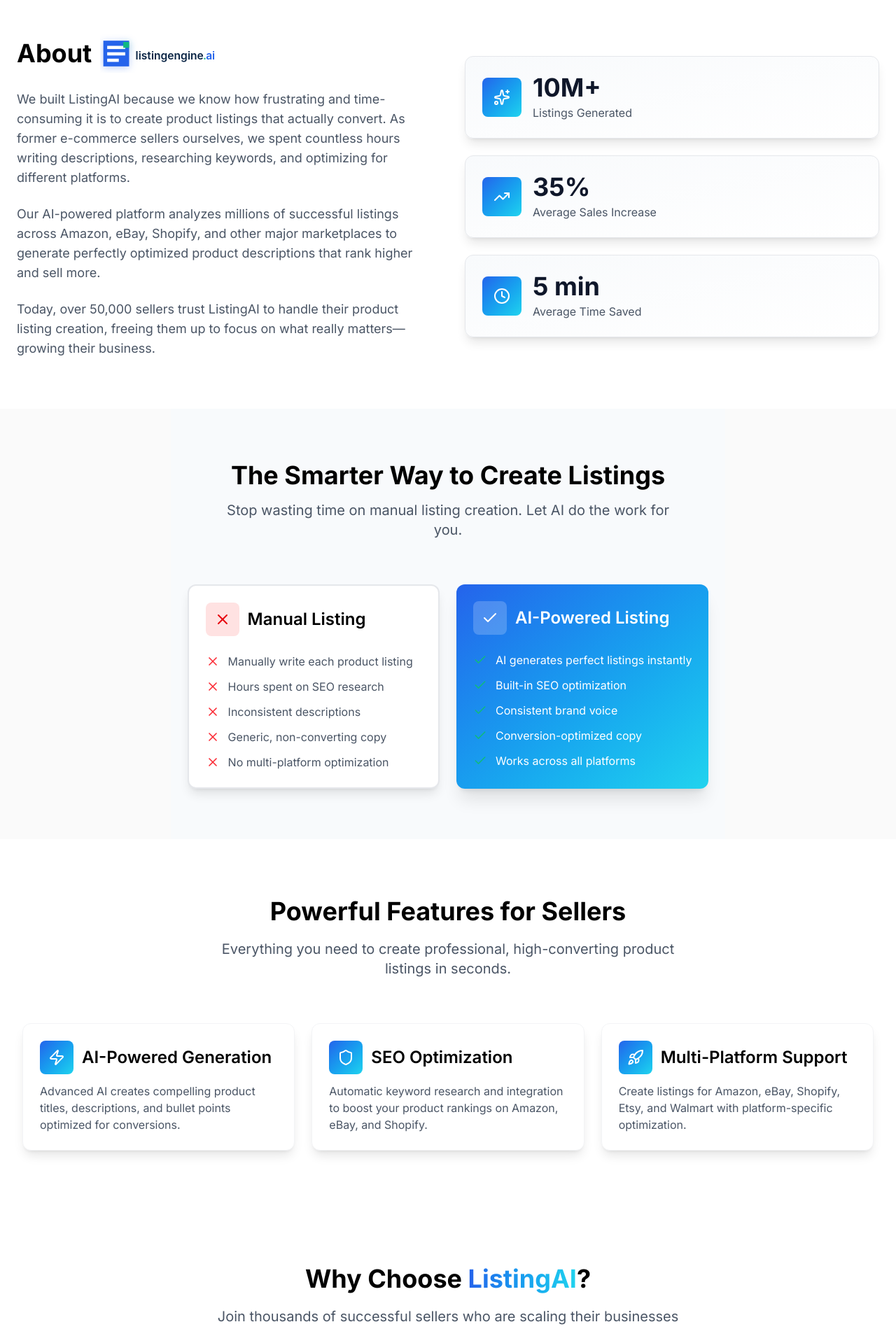
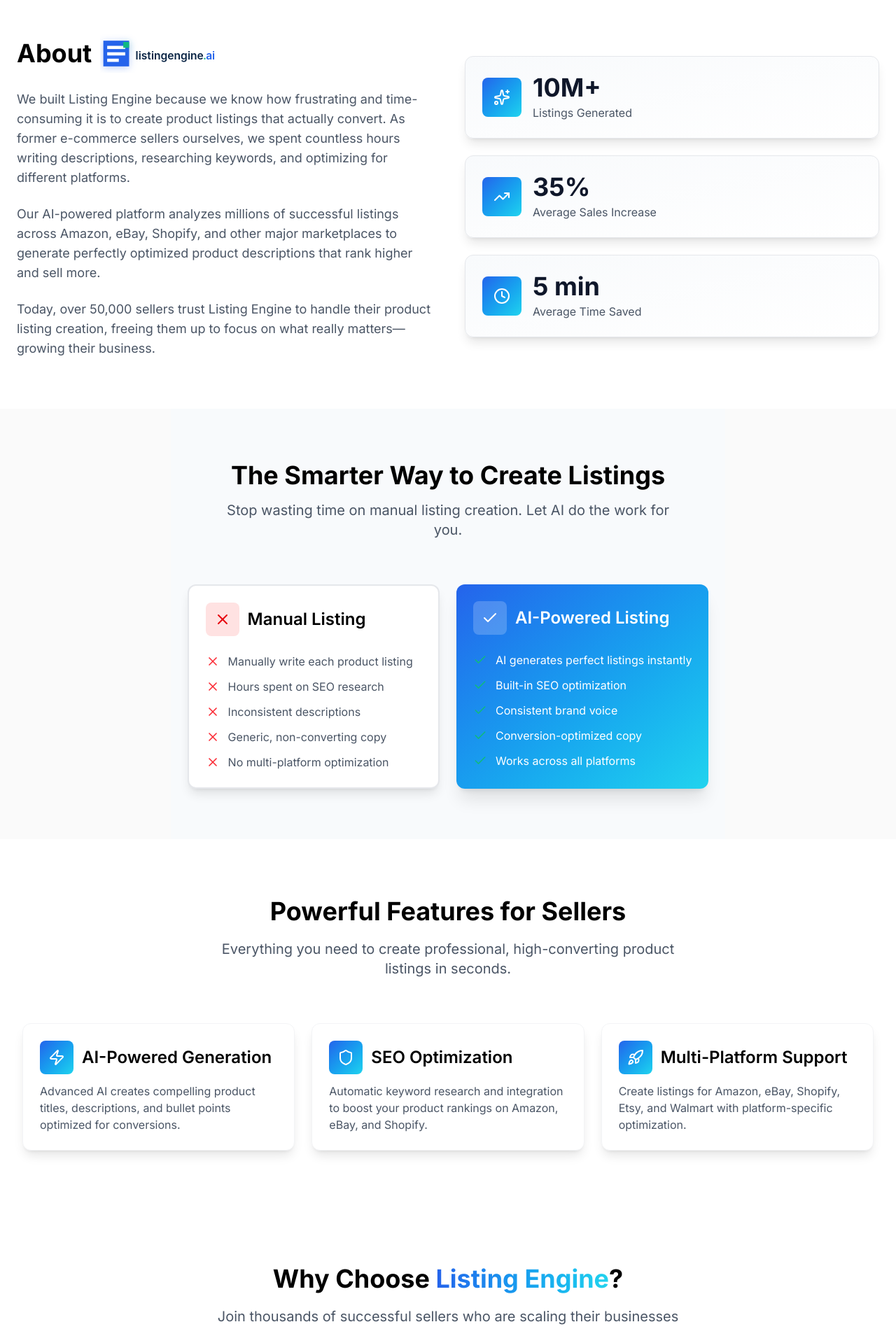
Before and after one commit to evangelista-junior/listing-ai, a Next.js app: page / in a window 1280 px wide. Shown: the part 1160-3059 px from the top of the page at 70% size. Built offline with nearby package versions, Linux system fonts and the light colour scheme.

Commit message:
fix: Update references from ListingAI to Listing Engine for consistency

```diff
--- a/src/components/layout/Footer/index.tsx
+++ b/src/components/layout/Footer/index.tsx
@@ -68,7 +68,7 @@ export function Footer() {
 
         <div className="pt-6 border-t border-gray-800 flex flex-col md:flex-row justify-between items-center">
           <p className="text-gray-400 text-sm mb-3 md:mb-0">
-            © {new Date().getFullYear()} ListingAI. All rights reserved.
+            © {new Date().getFullYear()} Listing Engine. All rights reserved.
           </p>
           <div className="flex gap-6 text-sm">
             <a
--- a/src/components/sections/About/index.tsx
+++ b/src/components/sections/About/index.tsx
@@ -38,7 +38,7 @@ export function About() {
               />
             </h2>
             <p className="text-lg text-gray-600 mb-6">
-              We built ListingAI because we know how frustrating and
+              We built Listing Engine because we know how frustrating and
               time-consuming it is to create product listings that actually
               convert. As former e-commerce sellers ourselves, we spent
               countless hours writing descriptions, researching keywords, and
@@ -51,13 +51,12 @@ export function About() {
               and sell more.
             </p>
             <p className="text-lg text-gray-600">
-              Today, over 50,000 sellers trust ListingAI to handle their product
-              listing creation, freeing them up to focus on what really
+              Today, over 50,000 sellers trust Listing Engine to handle their
+              product listing creation, freeing them up to focus on what really
               matters—growing their business.
             </p>
           </div>
 
-          {/* Right Column - Stats */}
           <div className="space-y-6 animate-fade-in stagger-1">
             {stats.map((stat, index) => (
               <div
--- a/src/components/sections/Benefits/index.tsx
+++ b/src/components/sections/Benefits/index.tsx
@@ -52,7 +52,7 @@ export function Benefits() {
           <h2 className="mb-4 animate-fade-in" id="benefits-heading">
             Why Choose{" "}
             <span className="bg-linear-to-r from-primary to-auxiliar bg-clip-text text-transparent">
-              ListingAI
+              Listing Engine
             </span>
             ?
           </h2>
```
